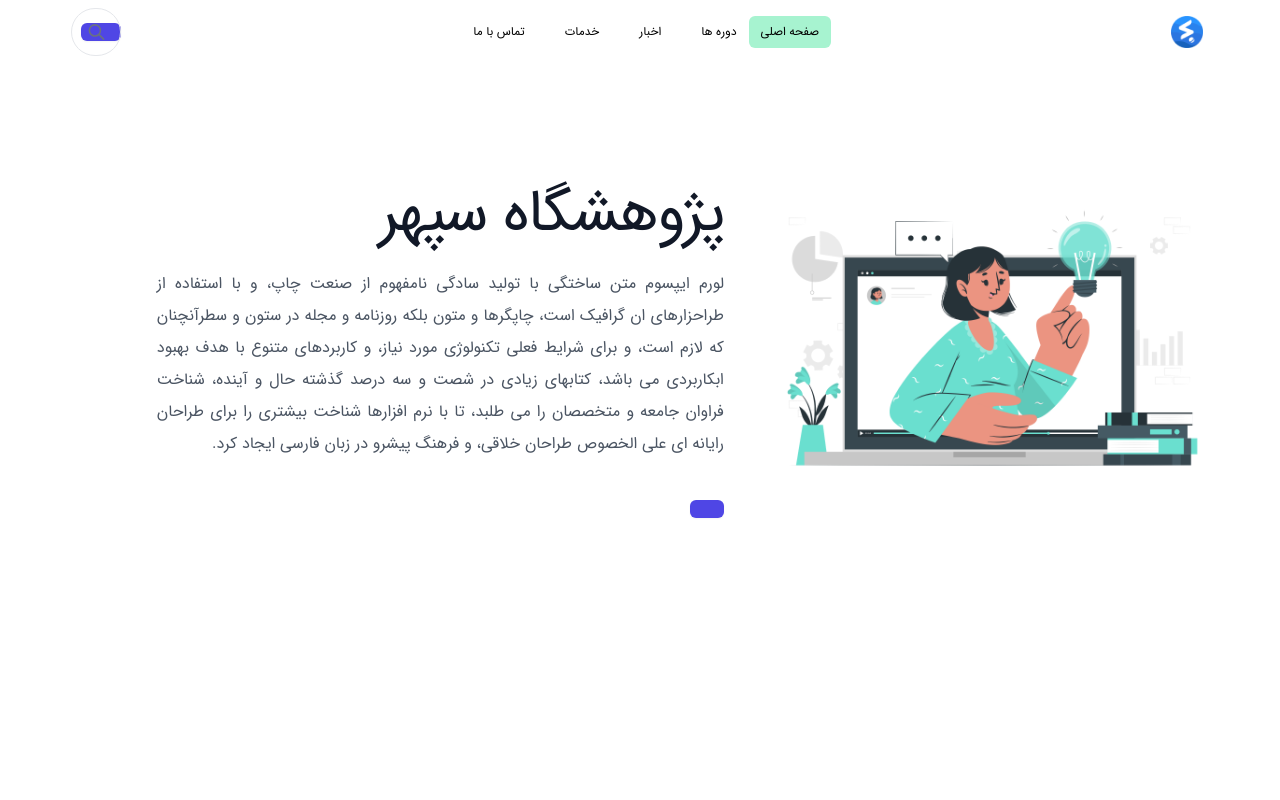
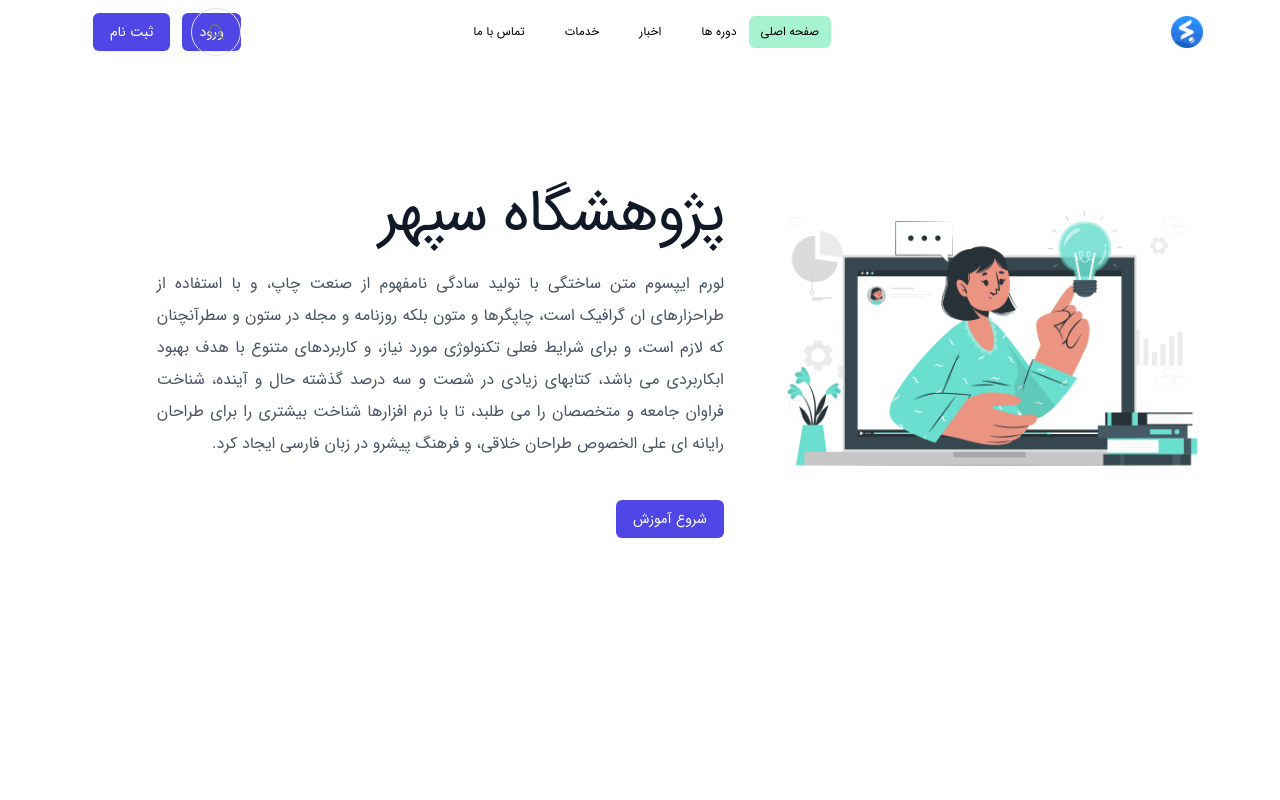
Before and after one commit to academy-react/TechArt, a React (Vite) app: page / in a window 1280 px wide. Shown: the top 800 px of the page. Built offline with nearby package versions, Linux system fonts and the light colour scheme.

Commit message:
custom button

```diff
--- a/src/components/HeroSection/HeroSection.jsx
+++ b/src/components/HeroSection/HeroSection.jsx
@@ -27,7 +27,7 @@ function HeroSection() {
               فارسی ایجاد کرد.
             </p>
             <div className="mt-10 flex items-center gap-x-6">
-              <CustomButton></CustomButton>
+              <CustomButton message={"شروع آموزش"} />
             </div>
           </div>
         </div>
--- a/src/components/common/NavbarHeader/NavbarHeader.jsx
+++ b/src/components/common/NavbarHeader/NavbarHeader.jsx
@@ -69,8 +69,9 @@ function NavbarHeader() {
               </div>
               <div className="absolute inset-y-0 right-0 flex items-center pr-2 sm:static sm:inset-auto sm:ml-6 sm:pr-0">
                 <CustomSearchBox />
-                <div className="w-10">
-                  <CustomButton />
+                <CustomButton message={"ورود"} className="px-px" />
+                <div className="px-3">
+                  <CustomButton message={"ثبت نام"} />
                 </div>
                 {/*View notifications button*/}
 
```
